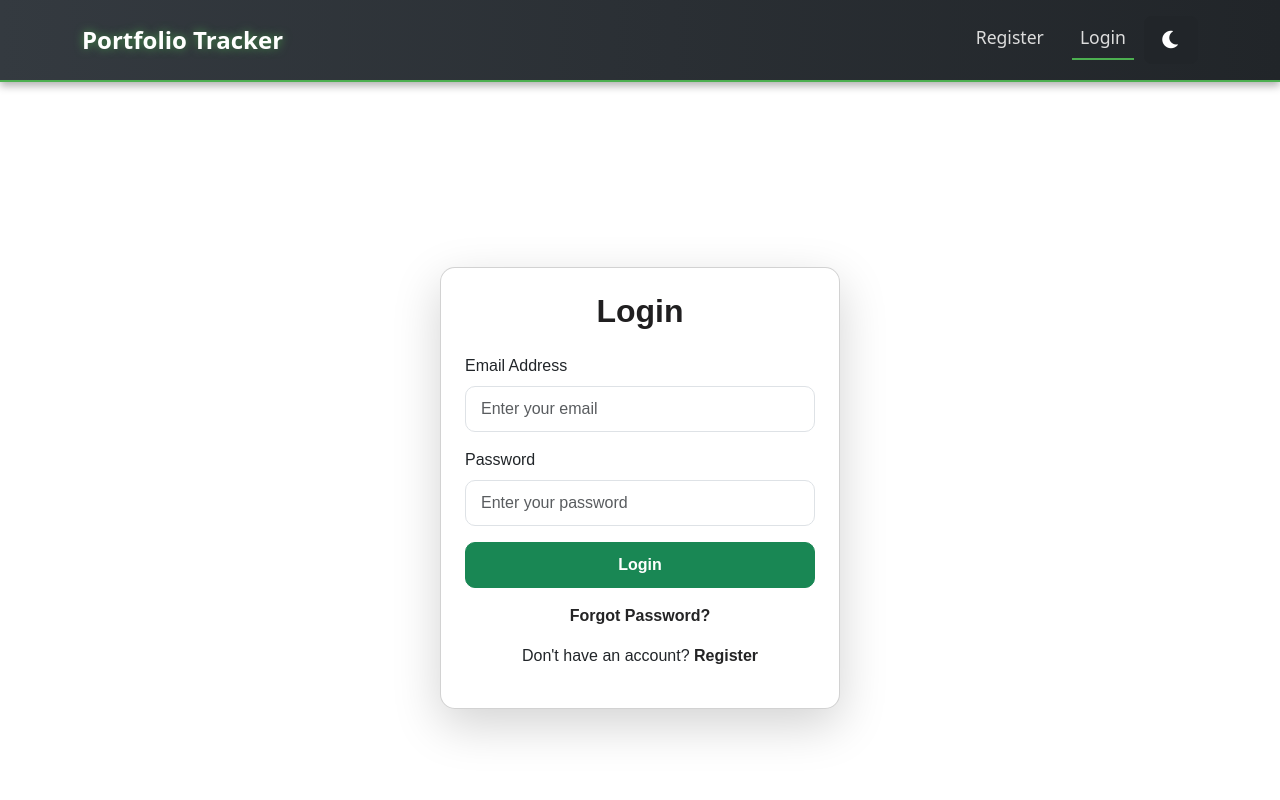
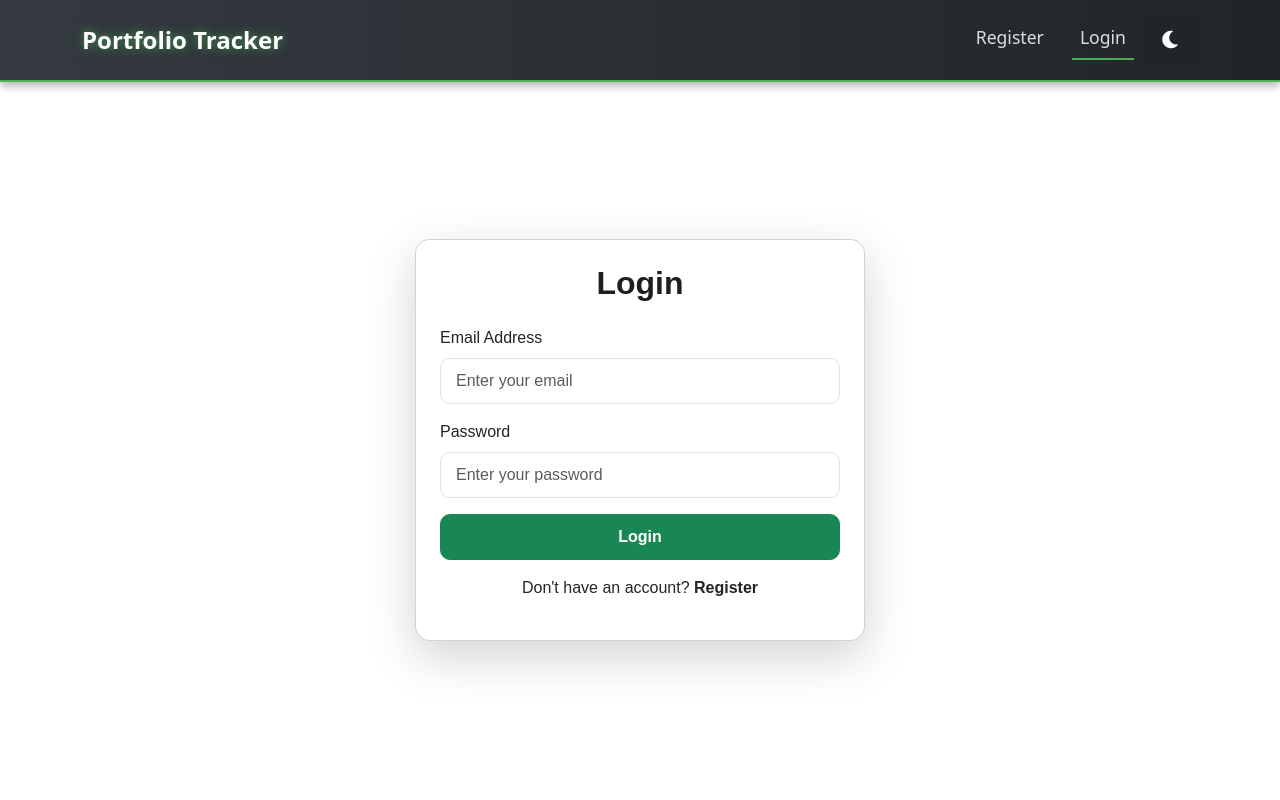
Before and after one commit to kameswarpanda/Investment-Portfolio-Tracker, an Angular app in the folder portfolio-tracker-frontend/: page /home/login in a window 1280 px wide. Shown: the top 800 px of the page. Built offline with nearby package versions, Linux system fonts and the light colour scheme.

Commit message:
home page overflow fixed

```diff
--- a/portfolio-tracker-frontend/src/app/Pages/home/home.component.css
+++ b/portfolio-tracker-frontend/src/app/Pages/home/home.component.css
@@ -58,8 +58,7 @@
 /* General Styles */
 .home-container {
   font-family: 'Poppins', sans-serif;
-  margin-top: 20px;
-  padding-top: 20px;
+  padding-top: 40px;
   overflow-x: hidden;
 }
 
--- a/portfolio-tracker-frontend/src/app/Pages/login/login.component.css
+++ b/portfolio-tracker-frontend/src/app/Pages/login/login.component.css
@@ -12,7 +12,7 @@ body {
 .login-card {
   background: #ffffff;
   border-radius: 15px;
-  max-width: 400px;
+  max-width: 450px;
   width: 100%;
 }
 
--- a/portfolio-tracker-frontend/src/app/Pages/login/login.component.html
+++ b/portfolio-tracker-frontend/src/app/Pages/login/login.component.html
@@ -1,4 +1,4 @@
-<div class="container d-flex justify-content-center align-items-center mt-5">
+<div class="container d-flex justify-content-center align-items-center">
   <div class="card shadow-lg p-4 login-card">
     <h2 class="text-center text-primary mb-4">Login</h2>
     <form (ngSubmit)="onSubmit()">
@@ -28,11 +28,11 @@
       </div>
       <button type="submit" class="btn btn-success w-100">Login</button>
     </form>
-    <div class="text-center mt-3">
+    <!-- <div class="text-center mt-3">
       <a routerLink="/home/forgetpassword" class="text-decoration-none"
         >Forgot Password?</a
       >
-    </div>
+    </div> -->
     <div class="text-center mt-3">
       <p>
         Don't have an account?
--- a/portfolio-tracker-frontend/src/app/Pages/register/register.component.html
+++ b/portfolio-tracker-frontend/src/app/Pages/register/register.component.html
@@ -1,4 +1,4 @@
-  <div class="container d-flex justify-content-center align-items-center mt-5">
+  <div class="container d-flex justify-content-center align-items-center">
     <div class="card shadow-lg p-4 register-card">
       <h2 class="text-center text-black mb-4">Register</h2>
       <form (ngSubmit)="onSubmit()">
```
